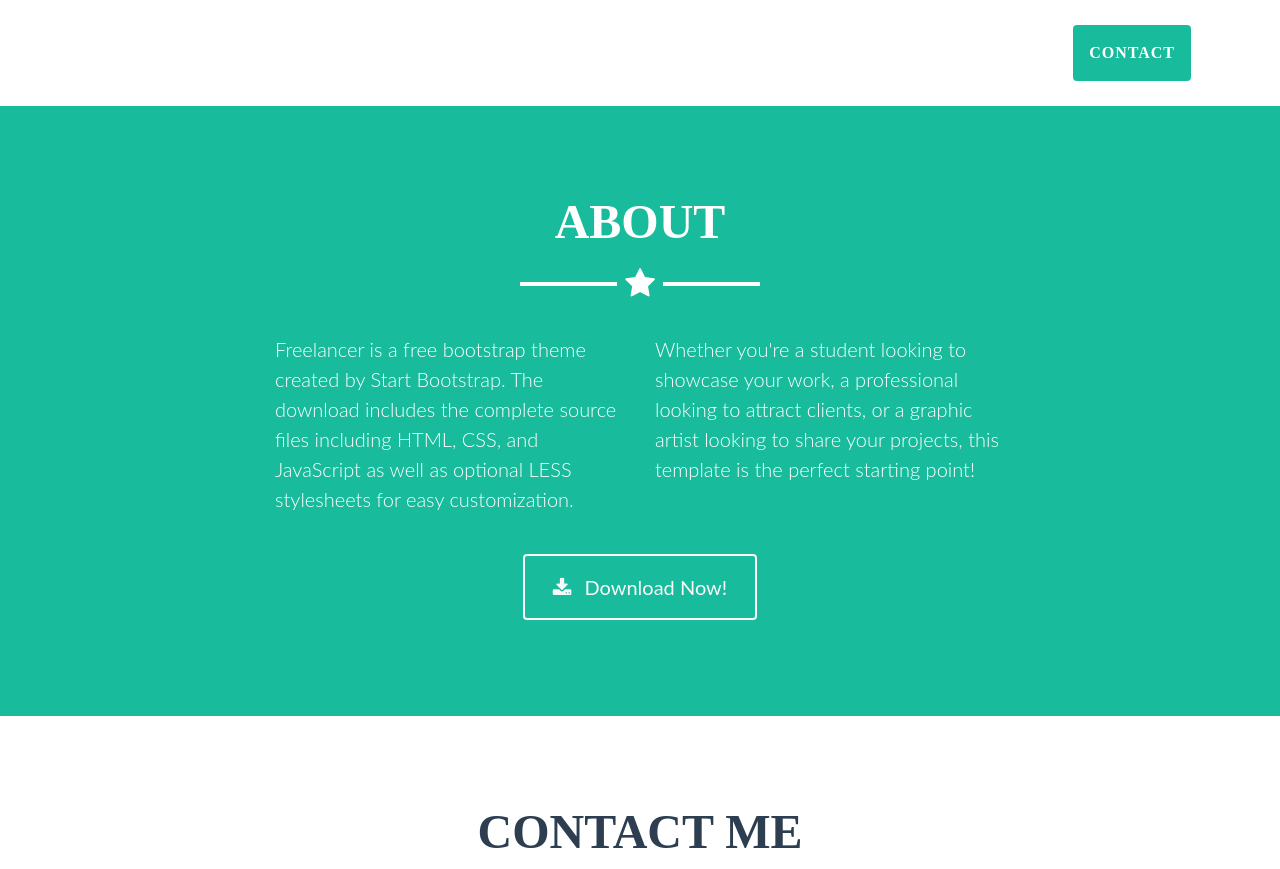
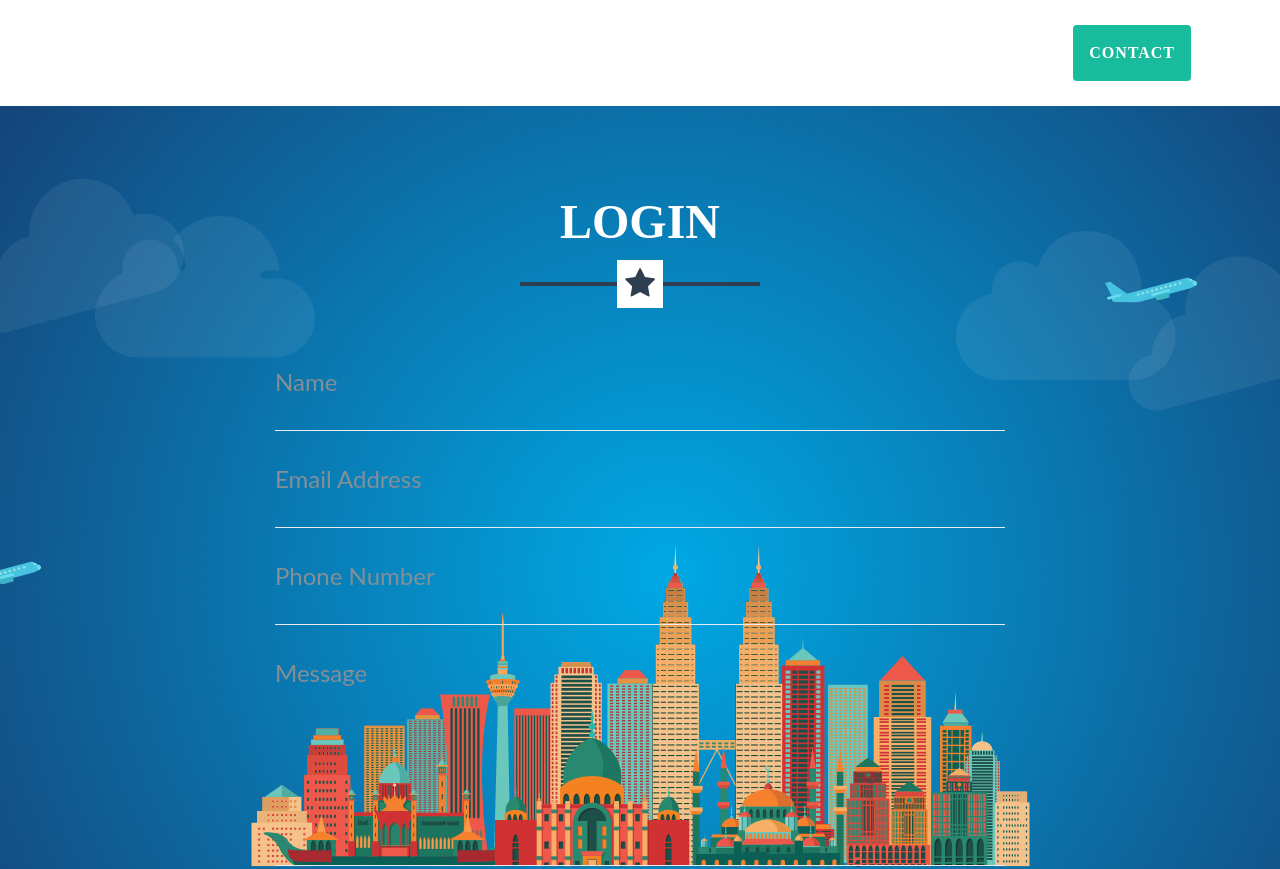
Before and after one commit to ahbear-khairulezwan/MhSecret, a website: page html/login.html in a window 1280 px wide. Shown: the top 869 px of the page. Drawn offline with Linux system fonts and the light colour scheme; a web font is replaced by a local one.

Commit message:
text-primary #ffffff

```diff
--- a/css/freelancer.css
+++ b/css/freelancer.css
@@ -261,7 +261,7 @@ a {
 .bg-primary {
   background-color: #18BC9C !important; }
 
-.bg-img{background-image: url('');}
+.bg-img{background-image: url("../img/back-ground.png") !important;}
 
 .bg-secondary {
   background-color: #2C3E50 !important; }
@@ -270,7 +270,7 @@ a {
   background-color: #ffffff !important; }
 
 .text-primary {
-  color: #18BC9C !important; }
+  color: #ffffff !important; }
 
 .text-secondary {
   color: #2C3E50 !important; }
--- a/html/login.html
+++ b/html/login.html
@@ -43,35 +43,10 @@
       </div>
     </div>
   </nav>
-
-  <!-- About Section -->
-  <section class="bg-primary text-white mb-0" id="about">
+  <!-- Contact Section -->
+  <section class="bg-img" id="contact">
     <div class="container">
-      <h2 class="text-center text-uppercase text-white">About</h2>
-      <hr class="star-light mb-5">
-      <div class="row">
-        <div class="col-lg-4 ml-auto">
-          <p class="lead">Freelancer is a free bootstrap theme created by Start Bootstrap. The download includes the complete source files
-            including HTML, CSS, and JavaScript as well as optional LESS stylesheets for easy customization.</p>
-        </div>
-        <div class="col-lg-4 mr-auto">
-          <p class="lead">Whether you're a student looking to showcase your work, a professional looking to attract clients, or a graphic
-            artist looking to share your projects, this template is the perfect starting point!</p>
-        </div>
-      </div>
-      <div class="text-center mt-4">
-        <a class="btn btn-xl btn-outline-light" href="#">
-          <i class="fa fa-download mr-2"></i>
-          Download Now!
-        </a>
-      </div>
-    </div>
-  </section>
-
-  <!-- Contact Section -->
-  <section id="contact">
-    <div class="container">
-      <h2 class="text-center text-uppercase text-secondary mb-0">Contact Me</h2>
+      <h2 class="text-center text-uppercase text-primary mb-0">Login</h2>
       <hr class="star-dark mb-5">
       <div class="row">
         <div class="col-lg-8 mx-auto">
```
